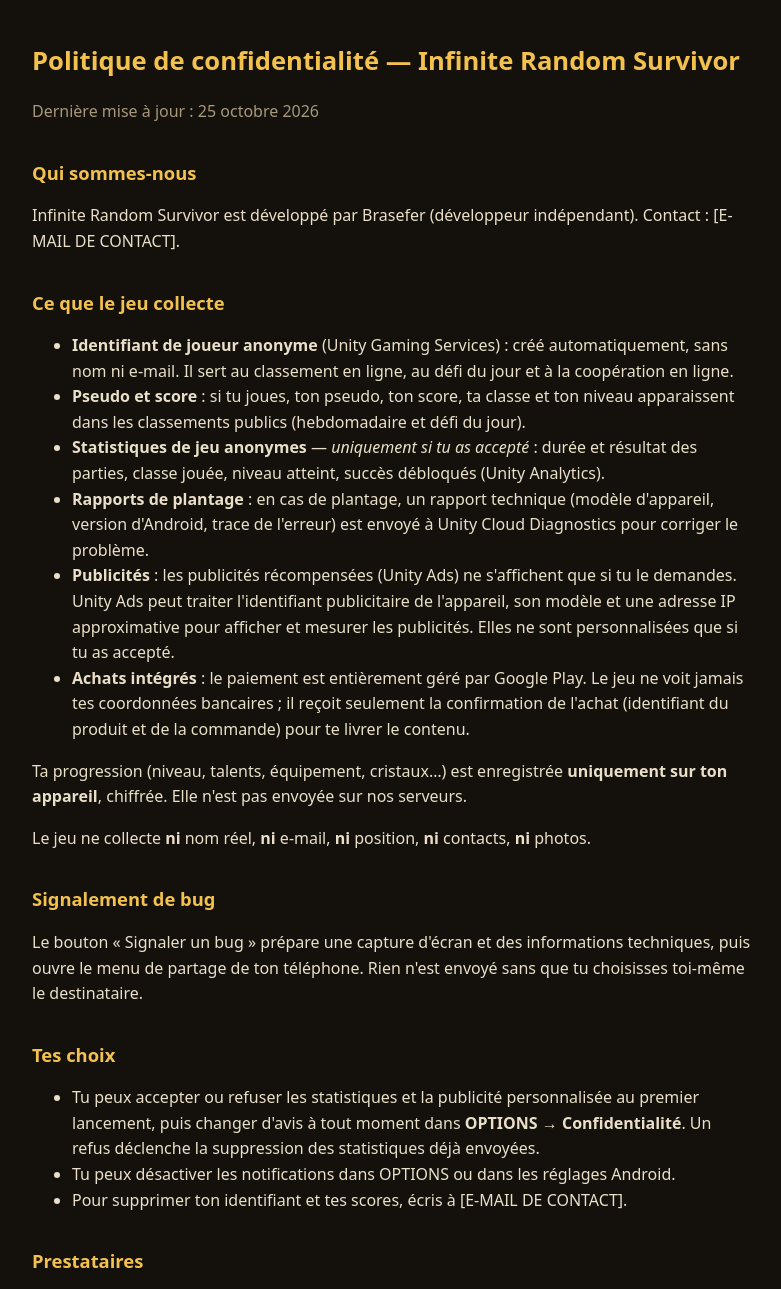
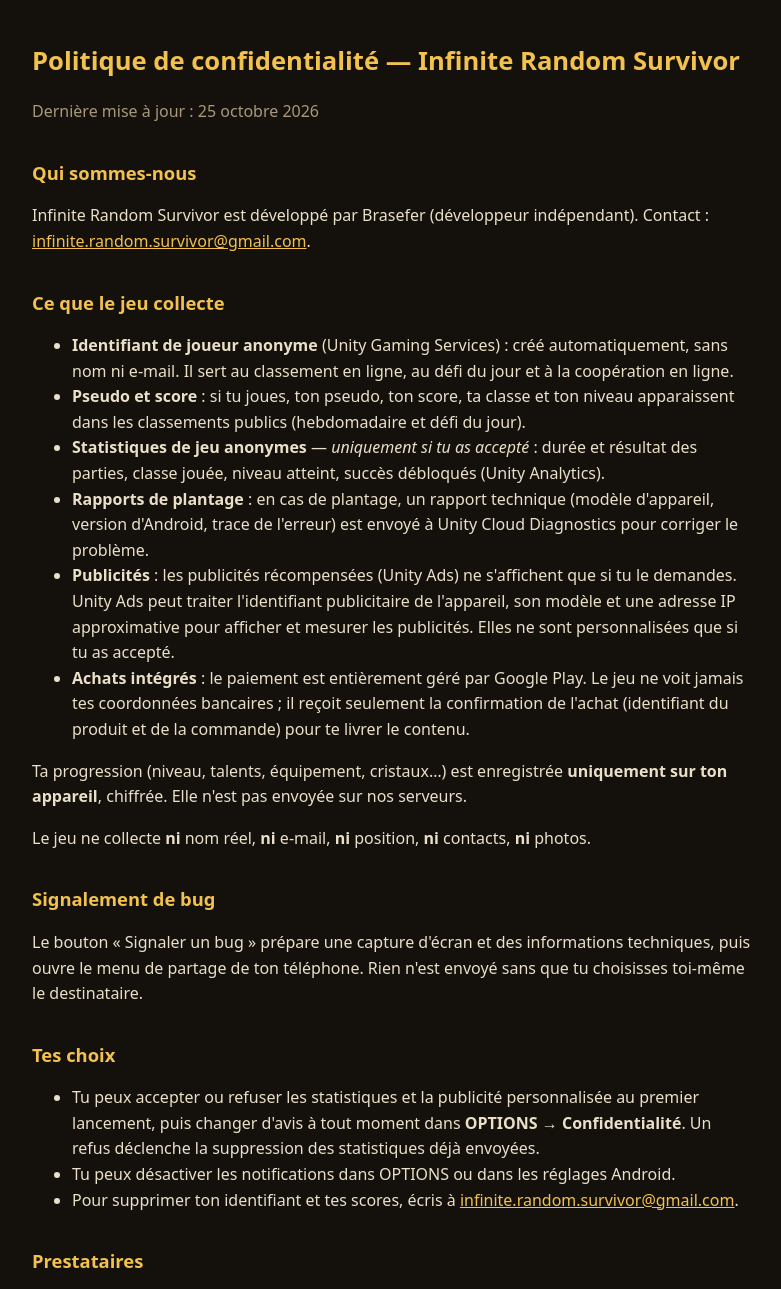
Before and after one commit to sosodu93/irs-legal, a plain HTML site: page index.html in a window 1280 px wide. Shown: the top 1289 px of the page, without its empty margins (248-1029 px from the left). Drawn offline with Linux system fonts and the light colour scheme.

Commit message:
Adresse de contact

```diff
--- a/index.html
+++ b/index.html
@@ -17,7 +17,7 @@
 <p class="muted">Dernière mise à jour : 25 octobre 2026</p>
 
 <h2>Qui sommes-nous</h2>
-<p>Infinite Random Survivor est développé par Brasefer (développeur indépendant). Contact : [E-MAIL DE CONTACT].</p>
+<p>Infinite Random Survivor est développé par Brasefer (développeur indépendant). Contact : <a style="color:var(--gold)" href="mailto:infinite.random.survivor@gmail.com">infinite.random.survivor@gmail.com</a>.</p>
 
 <h2>Ce que le jeu collecte</h2>
 <ul>
@@ -38,7 +38,7 @@
 <ul>
   <li>Tu peux accepter ou refuser les statistiques et la publicité personnalisée au premier lancement, puis changer d'avis à tout moment dans <b>OPTIONS → Confidentialité</b>. Un refus déclenche la suppression des statistiques déjà envoyées.</li>
   <li>Tu peux désactiver les notifications dans OPTIONS ou dans les réglages Android.</li>
-  <li>Pour supprimer ton identifiant et tes scores, écris à [E-MAIL DE CONTACT].</li>
+  <li>Pour supprimer ton identifiant et tes scores, écris à <a style="color:var(--gold)" href="mailto:infinite.random.survivor@gmail.com">infinite.random.survivor@gmail.com</a>.</li>
 </ul>
 
 <h2>Prestataires</h2>
```
